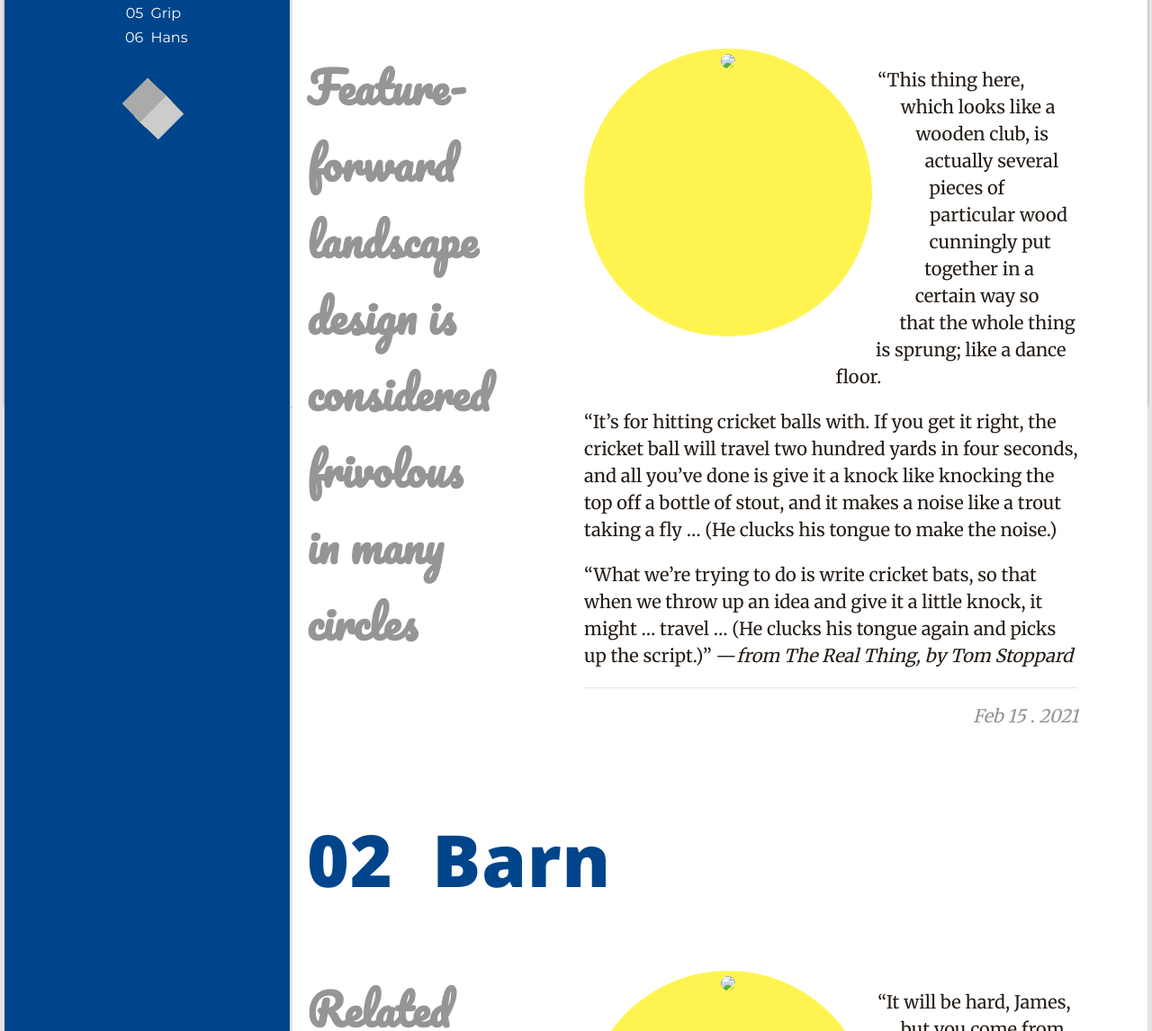
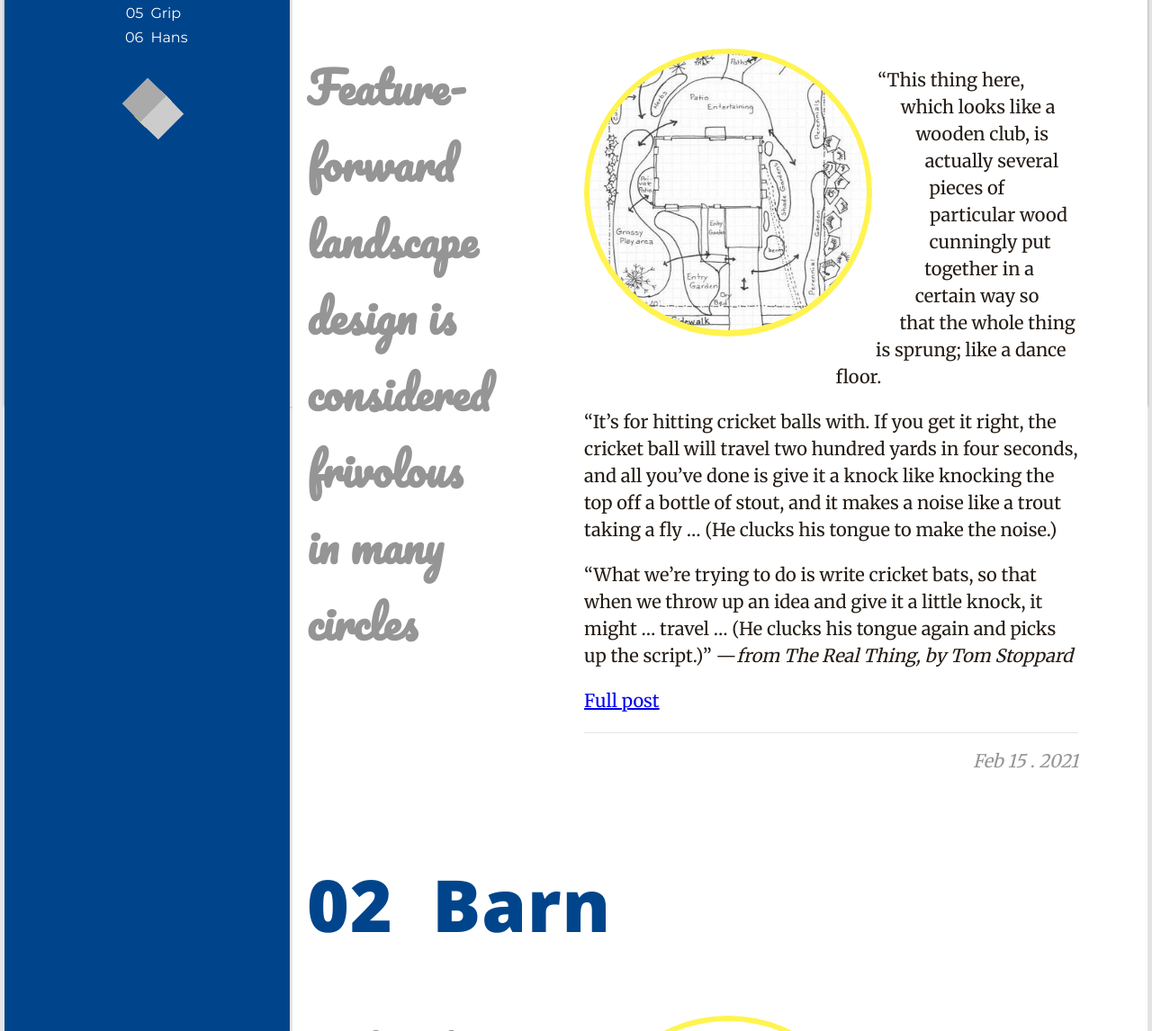
Before and after one commit to hansfriedhoff/udacity-blog-2, a plain HTML site: page index.html in a window 1280 px wide. Shown: the part 343-1489 px from the top of the page at 90% size. Drawn offline with nearby package versions, Linux system fonts and the light colour scheme.

Commit message:
Update index.html
correct links to img folder assets

```diff
--- a/index.html
+++ b/index.html
@@ -77,11 +77,13 @@
 
             <div class="article-main-text">
 
-              <div class="yellow-box"><img src="plants-360-square.jpg" data-aos="zoom-in" data-aos-delay="200"></div>
+              <div class="yellow-box"><a href="blog.html"><img src="img/plants-360-square.jpg" data-aos="zoom-in" data-aos-delay="200"></a></div>
 
               <p>&ldquo;This thing here, which looks like a wooden club, is actually several pieces of particular wood cunningly put together in a certain way so that the whole thing is sprung; like a dance floor.</p>
               <p>&ldquo;It’s for hitting cricket balls with. If you get it right, the cricket ball will travel two hundred yards in four seconds, and all you’ve done is give it a knock like knocking the top off a bottle of stout, and it makes a noise like a trout taking a fly … (He clucks his tongue to make the noise.)</p>
               <p>&ldquo;What we’re trying to do is write cricket bats, so that when we throw up an idea and give it a little knock, it might … travel … (He clucks his tongue again and picks up the script.)&rdquo; &mdash;<em>from The Real Thing, by Tom Stoppard</em></p>
+
+              <p><a href="blog.html">Full post</a></p>
 
               <p class="post-date">Feb 15 . 2021</p>
 
@@ -101,13 +103,15 @@
 
             <div class="article-main-text">
 
-              <div class="yellow-box"><img src="barn-360-square.jpg" data-aos="zoom-in" data-aos-delay="200"></div>
+              <div class="yellow-box"><a href="blog.html"><img src="img/barn-360-square.jpg" data-aos="zoom-in" data-aos-delay="200"></a></div>
 
               <p>&ldquo;It will be hard, James, but you come from sturdy peasant stock, men who picked cotton, dammed rivers, built railroads, and in the teeth of the most terrifying odds, achieved an unassailable and monumental dignity.</p>
 
               <p>&ldquo;You come from a long line of great poets, some of the greatest poets since Homer. One of them said, The very time I thought I was lost, my dungeon shook and my chains fell off.</p>
 
               <p>&ldquo;You know and I know that the country is celebrating one hundred years of freedom one hundred years too early. We cannot be free until they are free. God bless you, James, and Godspeed.&rdquo; &mdash;James Baldwin </p>
+
+              <p><a href="blog.html">Full post</a></p>
 
               <p class="post-date">Feb 10 . 2021</p>
 
@@ -127,13 +131,15 @@
 
             <div class="article-main-text">
 
-              <div class="yellow-box"><img src="chart-360-square.jpg" data-aos="zoom-in" data-aos-delay="200"></div>
+              <div class="yellow-box"><a href="blog.html"><img src="img/chart-360-square.jpg" data-aos="zoom-in" data-aos-delay="200"></a></div>
 
               <p>&ldquo;Pulchritude&mdash;beauty where you would least suspect it, hidden in a word that looked like it should signify a belch or a skin infection.</p>
 
               <p>&ldquo;We are so convinced of the goodness of ourselves, and the goodness of our love, we cannot bear to believe that there might be something more worthy of love than us, more worthy of worship. Greeting cards routinely tell us everybody deserves love. No. Everybody deserves clean water. Not everybody deserves love all the time.</p>
 
               <p>&ldquo;Truth and firmness is one suggestion, though there are many people you can ask if that answer does not satisfy. We are split people. Half of me wishes to sit quietly with legs crossed, letting the things that are beyond my control wash over me. The other half wants to fight a holy war.&rdquo; &mdash;Zadie Smith </p>
+
+              <p><a href="blog.html">Full post</a></p>
 
               <p class="post-date">Feb 2 . 2021</p>
 
@@ -153,13 +159,15 @@
 
             <div class="article-main-text">
 
-              <div class="yellow-box"><img src="barn-360-square.jpg" data-aos="zoom-in" data-aos-delay="200"></div>
+              <div class="yellow-box"><a href="blog.html"><img src="img/barn-360-square.jpg" data-aos="zoom-in" data-aos-delay="200"></a></div>
 
               <p>&ldquo;And these qualities being the only ones which could attract consideration, it was soon necessary to have them, or, at least, to appear to.</p>
 
               <p>&ldquo;In other words, for one's own advantage, it was necessary to appear to be other than what one, in fact, was.</p>
 
               <p>&rdquo;Pity, it turns out, is a natural sentiment which, moderating in each individual the activity of love of onesself, contributes to the natural preservation of the entire species.&mdash;Jean-Jacques Rousseau</p>
+
+              <p><a href="blog.html">Full post</a></p>
 
               <p class="post-date">Dec 19 . 2020</p>
 
@@ -179,7 +187,7 @@
 
             <div class="article-main-text">
 
-              <div class="yellow-box"><img src="plants-360-square.jpg" data-aos="zoom-in" data-aos-delay="200"></div>
+              <div class="yellow-box"><a href="blog.html"><img src="img/plants-360-square.jpg" data-aos="zoom-in" data-aos-delay="200"></a></div>
 
               <p>Lorem ipsum dolor, sit amet consectetur adipisicing elit. Dignissimos laborum cumque incidunt, enim ipsa dicta? Porro illo doloribus, consectetur eum exercitationem sit ipsam, est nesciunt maxime, eius animi dolor? Deserunt dolor sed, ipsam tempore ullam architecto fuga voluptas, quis veniam. Vitae veniam, odit adipisci.</p>
 
@@ -203,7 +211,7 @@
 
             <div class="article-main-text">
 
-              <div class="yellow-box"><img src="hans-bw-3-360-square.jpg" data-aos="zoom-in" data-aos-delay="200"></div>
+              <div class="yellow-box"><a href="blog.html"><img src="img/hans-bw-3-360-square.jpg" data-aos="zoom-in" data-aos-delay="200"></a></div>
 
               <p>Lorem ipsum dolor, sit amet consectetur adipisicing elit. Dignissimos laborum cumque incidunt, enim ipsa dicta? Porro illo doloribus, consectetur eum exercitationem sit ipsam, est nesciunt maxime, eius animi dolor? Deserunt dolor sed, ipsam tempore ullam architecto fuga voluptas, quis veniam. Vitae veniam, odit adipisci.</p>
 
```
